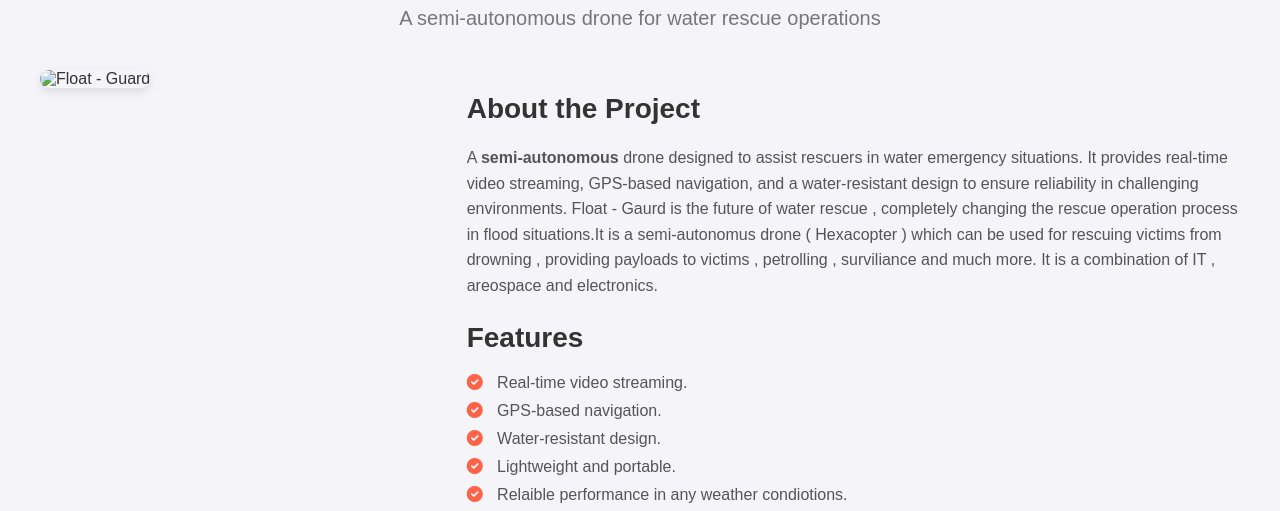
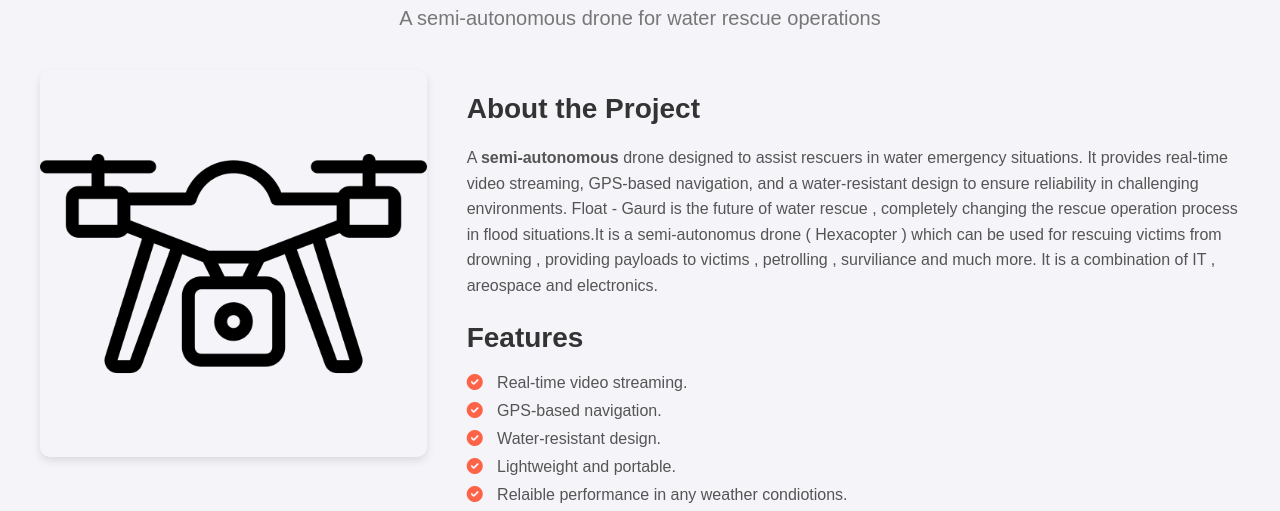
Before and after one commit to AP1339/portfolio.arehaant, a plain HTML site: page float-guard.html in a window 1280 px wide. Shown: the part 268-779 px from the top of the page. Drawn offline with Linux system fonts and the light colour scheme.

Commit message:
Update float-guard.html

```diff
--- a/float-guard.html
+++ b/float-guard.html
@@ -27,7 +27,7 @@
 
         <div class="project-content">
             <div class="project-image">
-                <img src="images/drone.png" alt="Float - Guard">
+                <img src="drone.png" alt="Float - Guard">
             </div>
 
             <div class="project-info">
```
